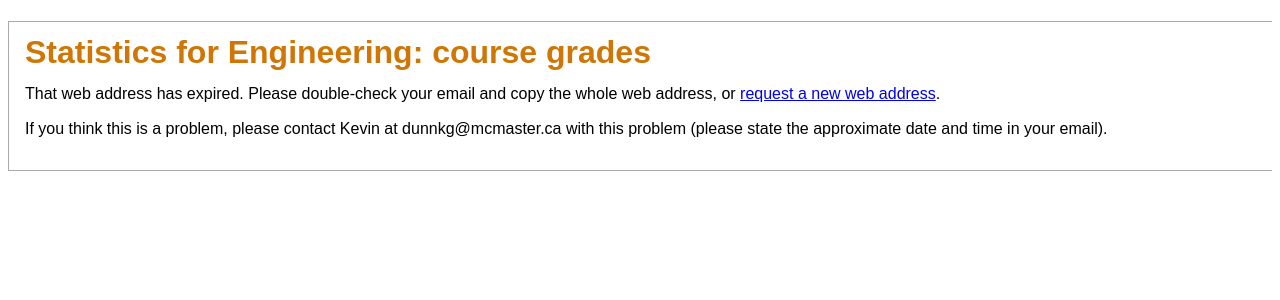
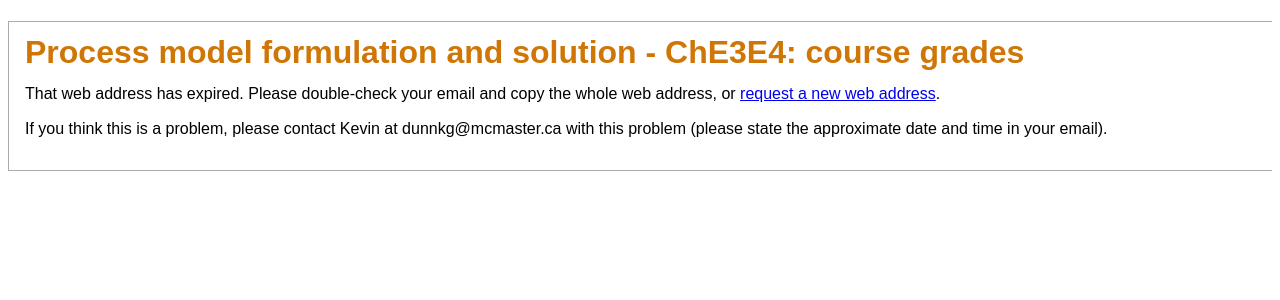
Before and after one commit to kgdunn/Django-app-grades, a Django app: template student/templates/invalid_token.html in a window 1280 px wide. Shown: the top 300 px of the page. Run offline with Django 3.2, Linux system fonts and the light colour scheme; the template is opened without the code that fills it, so the values that code supplies are empty; some libraries are stand-ins or nearby versions.

Commit message:
Changes to the base page for ChE3E4

```diff
--- a/student/templates/base_page.html
+++ b/student/templates/base_page.html
@@ -2,13 +2,13 @@
 <html>
         <head>
 			<title>Grades for 4C3/6C3 course</title>
-			<link href="/media/stylesheet.css" rel="stylesheet" type="text/css">
+			<link href="/media/grades/stylesheet.css" rel="stylesheet" type="text/css">
 			<meta http-equiv="Content-Type" content="text/html; charset=UTF-8" />
 			<meta http-equiv="Content-Style-Type" content="text/css" />
 			<script type="text/javascript" src="/media/jquery-1.4.2.min.js"></script>
 			<script type="text/javascript" src="/media/fancybox/jquery.mousewheel-3.0.2.pack.js"></script>
-			<script type="text/javascript" src="/media/fancybox/jquery.fancybox-1.3.0.pack.js"></script>
-			<link rel="stylesheet" type="text/css" href="/media/fancybox/jquery.fancybox-1.3.0.css" media="screen" />
+			<script type="text/javascript" src="/media/fancybox/jquery.fancybox-1.3.1.pack.js"></script>
+			<link rel="stylesheet" type="text/css" href="/media/fancybox/jquery.fancybox-1.3.1.css" media="screen" />
 			<script type="text/javascript">
 				$(document).ready(function() {
 					$("a[rel=example_group]").fancybox({
@@ -25,7 +25,7 @@
 <div id="globalWrapper">
 	<div id="column-content">
 		<div id="content">
-			<h1 id="firstHeading">Statistics for Engineering: course grades</h1>
+			<h1 id="firstHeading">Process model formulation and solution - ChE3E4: course grades</h1>
 
 			{% block content %}{% endblock%}
 
@@ -39,7 +39,7 @@
 document.write(unescape("%3Cscript src='" + gaJsHost + "google-analytics.com/ga.js' type='text/javascript'%3E%3C/script%3E"));
 </script>
 <script type="text/javascript">
-var pageTracker = _gat._getTracker("UA-11519603-1");
+var pageTracker = _gat._getTracker("UA-16886839-3");
 pageTracker._initData();
 pageTracker._trackPageview();
 </script>
```
